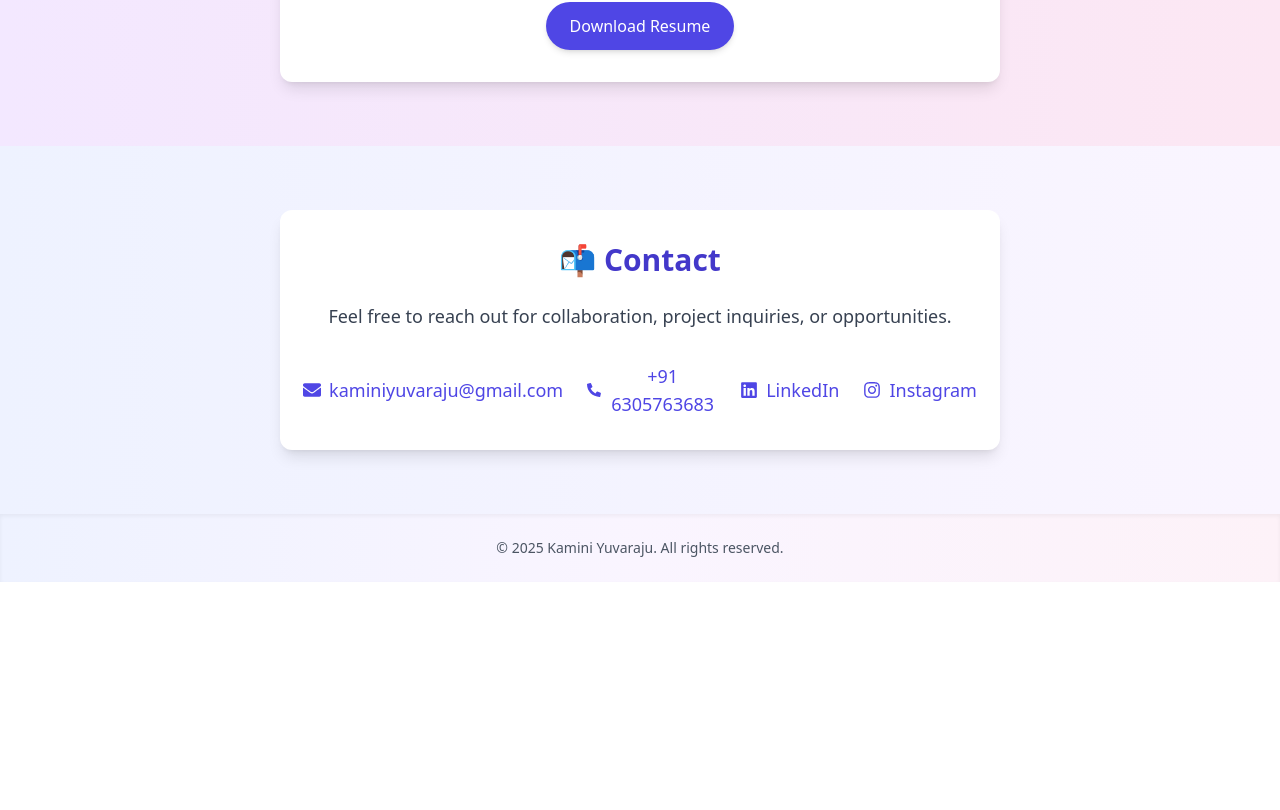
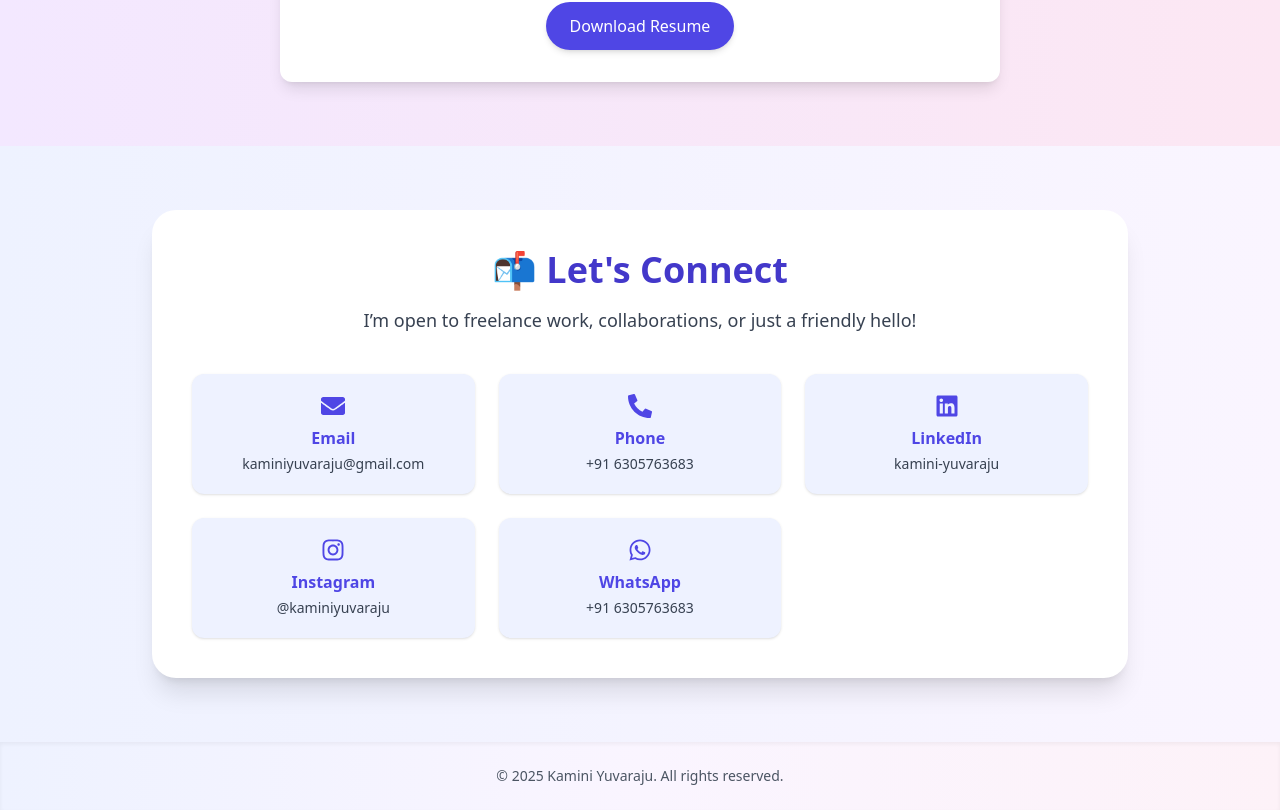
Before and after one commit to kaminiyuvaraju/kaminiyuvaraju, a React (Create React App) app: page / in a window 1280 px wide. Shown: the part 3889-4699 px from the top of the page. Before the commit the page ends 4471 px from the top, so only its background shows below. Built offline with nearby package versions, Linux system fonts and the light colour scheme; the HTML template or start-up script is replaced by a standard one.

Commit message:
Styled and whtsp added

```diff
--- a/src/components/Contact.js
+++ b/src/components/Contact.js
@@ -1,8 +1,47 @@
 import React from "react";
 import { motion } from "framer-motion";
-import { FaEnvelope, FaPhoneAlt, FaLinkedin, FaInstagram } from "react-icons/fa";
+import {
+  FaEnvelope,
+  FaPhoneAlt,
+  FaLinkedin,
+  FaInstagram,
+  FaWhatsapp,
+} from "react-icons/fa";
 
 const Contact = () => {
+  const contactItems = [
+    {
+      icon: <FaEnvelope />,
+      label: "Email",
+      value: "kaminiyuvaraju@gmail.com",
+      href: "mailto:kaminiyuvaraju@gmail.com",
+    },
+    {
+      icon: <FaPhoneAlt />,
+      label: "Phone",
+      value: "+91 6305763683",
+      href: "tel:+916305763683",
+    },
+    {
+      icon: <FaLinkedin />,
+      label: "LinkedIn",
+      value: "kamini-yuvaraju",
+      href: "https://linkedin.com/in/kamini-yuvaraju",
+    },
+    {
+      icon: <FaInstagram />,
+      label: "Instagram",
+      value: "@kaminiyuvaraju",
+      href: "https://instagram.com/kaminiyuvaraju",
+    },
+    {
+      icon: <FaWhatsapp />,
+      label: "WhatsApp",
+      value: "+91 6305763683",
+      href: "https://wa.me/916305763683",
+    },
+  ];
+
   return (
     <motion.section
       id="contact"
@@ -12,76 +51,56 @@ const Contact = () => {
       transition={{ duration: 0.8 }}
       viewport={{ once: true, amount: 0.2 }}
     >
-      <div className="max-w-3xl mx-auto px-6">
+      <div className="max-w-5xl mx-auto px-6">
         <motion.div
-          className="bg-white p-8 rounded-xl shadow-lg hover:shadow-2xl transition duration-300 text-center"
+          className="bg-white p-10 rounded-3xl shadow-xl transition duration-300 text-center"
           initial={{ opacity: 0, scale: 0.95 }}
           whileInView={{ opacity: 1, scale: 1 }}
           transition={{ duration: 0.6, delay: 0.2 }}
           viewport={{ once: true }}
         >
           <motion.h2
-            className="text-3xl font-bold text-indigo-700 mb-6"
+            className="text-4xl font-bold text-indigo-700 mb-4"
             initial={{ opacity: 0, y: -20 }}
             whileInView={{ opacity: 1, y: 0 }}
             transition={{ duration: 0.5 }}
             viewport={{ once: true }}
           >
-            📬 Contact
+            📬 Let's Connect
           </motion.h2>
 
           <motion.p
-            className="text-gray-700 text-lg mb-8"
+            className="text-gray-700 text-lg mb-10"
             initial={{ opacity: 0 }}
             whileInView={{ opacity: 1 }}
             transition={{ duration: 0.5, delay: 0.3 }}
             viewport={{ once: true }}
           >
-            Feel free to reach out for collaboration, project inquiries, or opportunities.
+            I’m open to freelance work, collaborations, or just a friendly hello!
           </motion.p>
 
           <motion.div
-            className="flex flex-col md:flex-row justify-center items-center gap-6 text-indigo-600 text-lg"
+            className="grid grid-cols-1 sm:grid-cols-2 md:grid-cols-3 gap-6 text-indigo-600 text-base"
             initial="hidden"
             whileInView="visible"
             transition={{ staggerChildren: 0.2 }}
             viewport={{ once: true }}
           >
-            {[
-              {
-                icon: <FaEnvelope />,
-                label: "kaminiyuvaraju@gmail.com",
-                href: "mailto:kaminiyuvaraju@gmail.com",
-              },
-              {
-                icon: <FaPhoneAlt />,
-                label: "+91 6305763683",
-                href: "tel:+916305763683",
-              },
-              {
-                icon: <FaLinkedin />,
-                label: "LinkedIn",
-                href: "https://linkedin.com/in/kamini-yuvaraju",
-              },
-              {
-                icon: <FaInstagram />, // ✅ Instagram
-                label: "Instagram",
-                href: "https://instagram.com/kaminiyuvaraju",
-              },
-            ].map((item, index) => (
+            {contactItems.map((item, index) => (
               <motion.a
                 key={index}
                 href={item.href}
-                target={item.href.startsWith("http") ? "_blank" : undefined}
+                target="_blank"
                 rel="noopener noreferrer"
-                className="flex items-center gap-2 hover:text-indigo-800 transition"
+                className="bg-indigo-50 hover:bg-indigo-100 rounded-xl p-5 flex flex-col items-center shadow hover:shadow-md transition"
                 variants={{
                   hidden: { opacity: 0, y: 20 },
                   visible: { opacity: 1, y: 0 },
                 }}
               >
-                {item.icon}
-                {item.label}
+                <div className="text-2xl mb-2">{item.icon}</div>
+                <div className="font-semibold">{item.label}</div>
+                <div className="text-sm text-gray-700 mt-1">{item.value}</div>
               </motion.a>
             ))}
           </motion.div>
```
